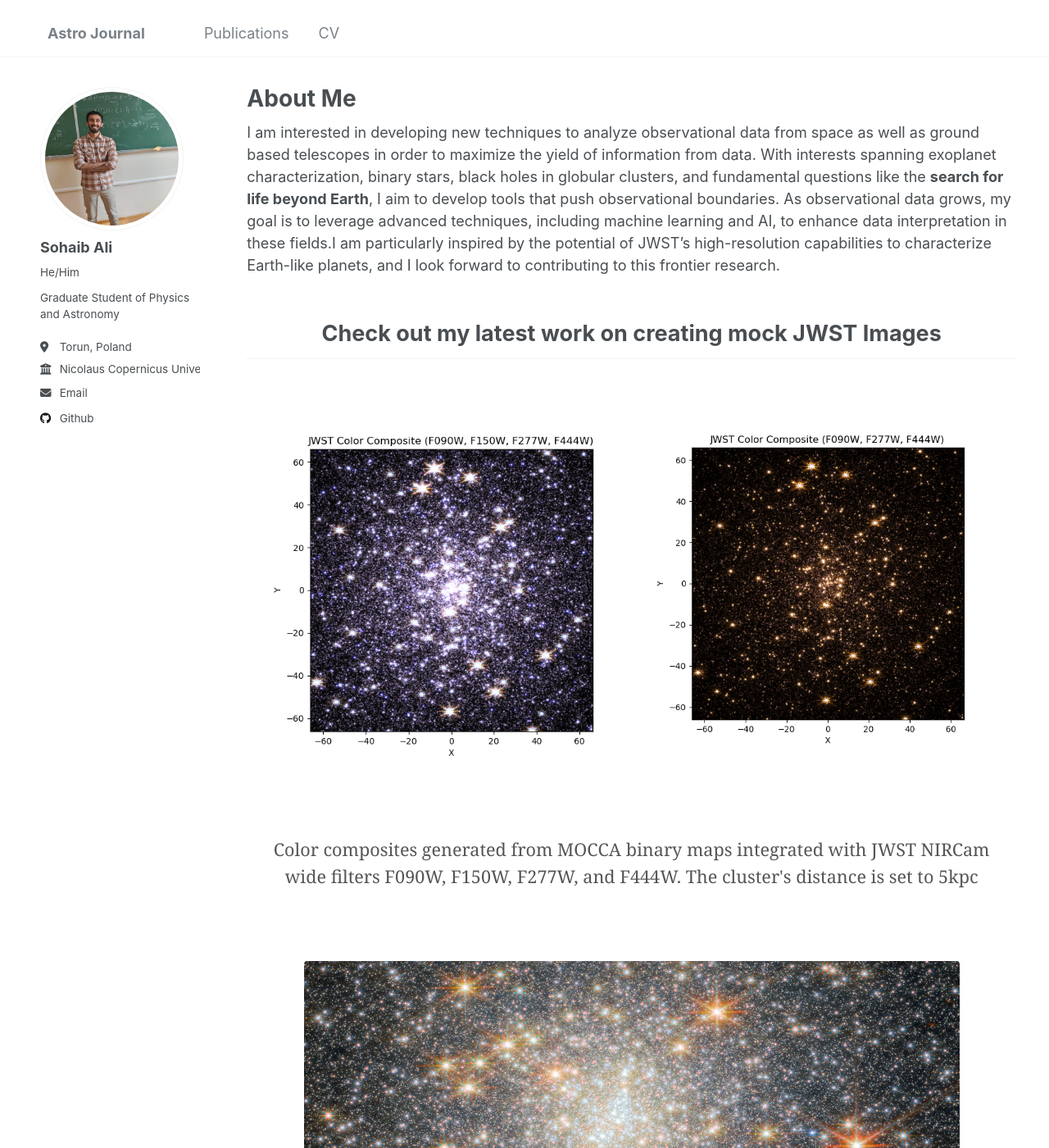
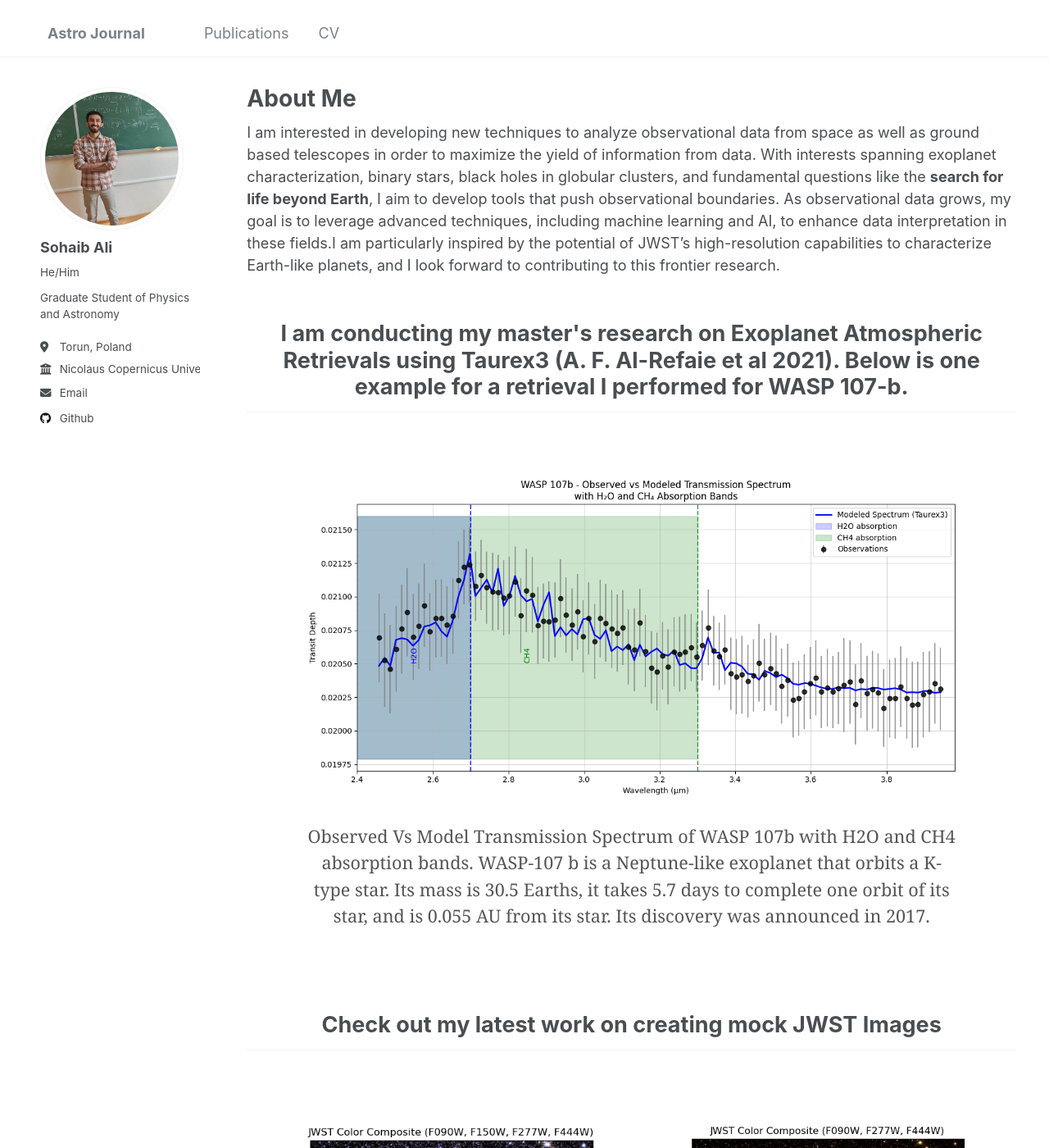
Before and after one commit to nebula-navigator/nebula-navigator.github.io, a Jekyll site: the page built from _pages/about.md, in a window 1280 px wide and 1400 px high. Shown: the whole window at 82% size. Built offline with Jekyll 4.4.1, drawn with Linux system fonts in a browser that asks for light colours; some of the changed text lies outside the part shown.

Commit message:
Update about.md

```diff
--- a/_pages/about.md
+++ b/_pages/about.md
@@ -12,10 +12,22 @@ as well as ground based telescopes in order to maximize the yield of information
 boundaries. As observational data grows, my goal is to leverage advanced techniques, including machine learning
 and AI, to enhance data interpretation in these fields.I am particularly inspired by the potential of JWST’s high-resolution capabilities to
 characterize Earth-like planets, and I look forward to contributing to this frontier research.
-<!--
-Create content & metadata
-------
-For site content, there is one markdown file for each type of content, which are stored in directories like _publications, _talks, _posts, _teaching, or _pages. For example, each talk is a markdown file in the [_talks directory](https://github.com/academicpages/academicpages.github.io/tree/master/_talks). At the top of each markdown file is structured data in YAML about the talk, which the theme will parse to do lots of cool stuff. The same structured data about a talk is used to generate the list of talks on the [Talks page](https://academicpages.github.io/talks), each [individual page](https://academicpages.github.io/talks/2012-03-01-talk-1) for specific talks, the talks section for the [CV page](https://academicpages.github.io/cv), and the [map of places you've given a talk](https://academicpages.github.io/talkmap.html) (if you run this [python file](https://github.com/academicpages/academicpages.github.io/blob/master/talkmap.py) or [Jupyter notebook](https://github.com/academicpages/academicpages.github.io/blob/master/talkmap.ipynb), which creates the HTML for the map based on the contents of the _talks directory). -->
+
+<h2 style="text-align: center; font-size: 1.5em; font-weight: bold; margin-bottom: 5px;">
+    I am conducting my master's research on Exoplanet Atmospheric Retrievals using Taurex3 (A. F. Al-Refaie et al 2021). Below is one example for a retrieval I performed for WASP 107-b.
+</h2>
+<!-- Second Figure -->
+<div class="page-content" style="display: flex; flex-direction: column; align-items: center; margin-top: 40px;">
+    <figure style="text-align: center; max-width: 800px; width: 100%;">
+        <img src="./images/Retrieval-WASP107b.png" alt="Additional Plot or Visualization" style="width: 100%; height: auto;"/>
+        <figcaption style="margin-top: 10px; font-size: 1.2em; text-align: center; color: #555;">
+            Observed Vs Model Transmission Spectrum of WASP 107b with H2O and CH4 absorption bands. WASP-107 b is a Neptune-like exoplanet that orbits a K-type star. Its mass is 30.5 Earths, it takes 5.7 days to complete one orbit of its star, and is 0.055 AU from its star. Its discovery was announced in 2017.
+        </figcaption>
+    </figure>
+</div>
+
+
+
 <h2 style="text-align: center; font-size: 1.5em; font-weight: bold; margin-bottom: 5px;">
     Check out my latest work on creating mock JWST Images
 </h2>
@@ -64,18 +76,7 @@ The plot is interactive so feel free to dive into the center and see the IMBH in
   </figure>
 </div>
 
-<h2 style="text-align: center; font-size: 1.5em; font-weight: bold; margin-bottom: 5px;">
-    Additionally, I am conducting my master's research on Exoplanet Atmospheric Retrievals using Taurex3 (A. F. Al-Refaie et al 2021). Below is one example for a retrieval I performed for WASP 107-b.
-</h2>
-<!-- Second Figure -->
-<div class="page-content" style="display: flex; flex-direction: column; align-items: center; margin-top: 40px;">
-    <figure style="text-align: center; max-width: 800px; width: 100%;">
-        <img src="./images/Retrieval-WASP107b.png" alt="Additional Plot or Visualization" style="width: 100%; height: auto;"/>
-        <figcaption style="margin-top: 10px; font-size: 1.2em; text-align: center; color: #555;">
-            Observed Vs Model Transmission Spectrum of WASP 107b with H2O and CH4 absorption bands. WASP-107 b is a Neptune-like exoplanet that orbits a K-type star. Its mass is 30.5 Earths, it takes 5.7 days to complete one orbit of its star, and is 0.055 AU from its star. Its discovery was announced in 2017.
-        </figcaption>
-    </figure>
-</div>
+
 
 <!-- Second Figure -->
 <div class="page-content" style="display: flex; flex-direction: column; align-items: center; margin-top: 40px;">
```
